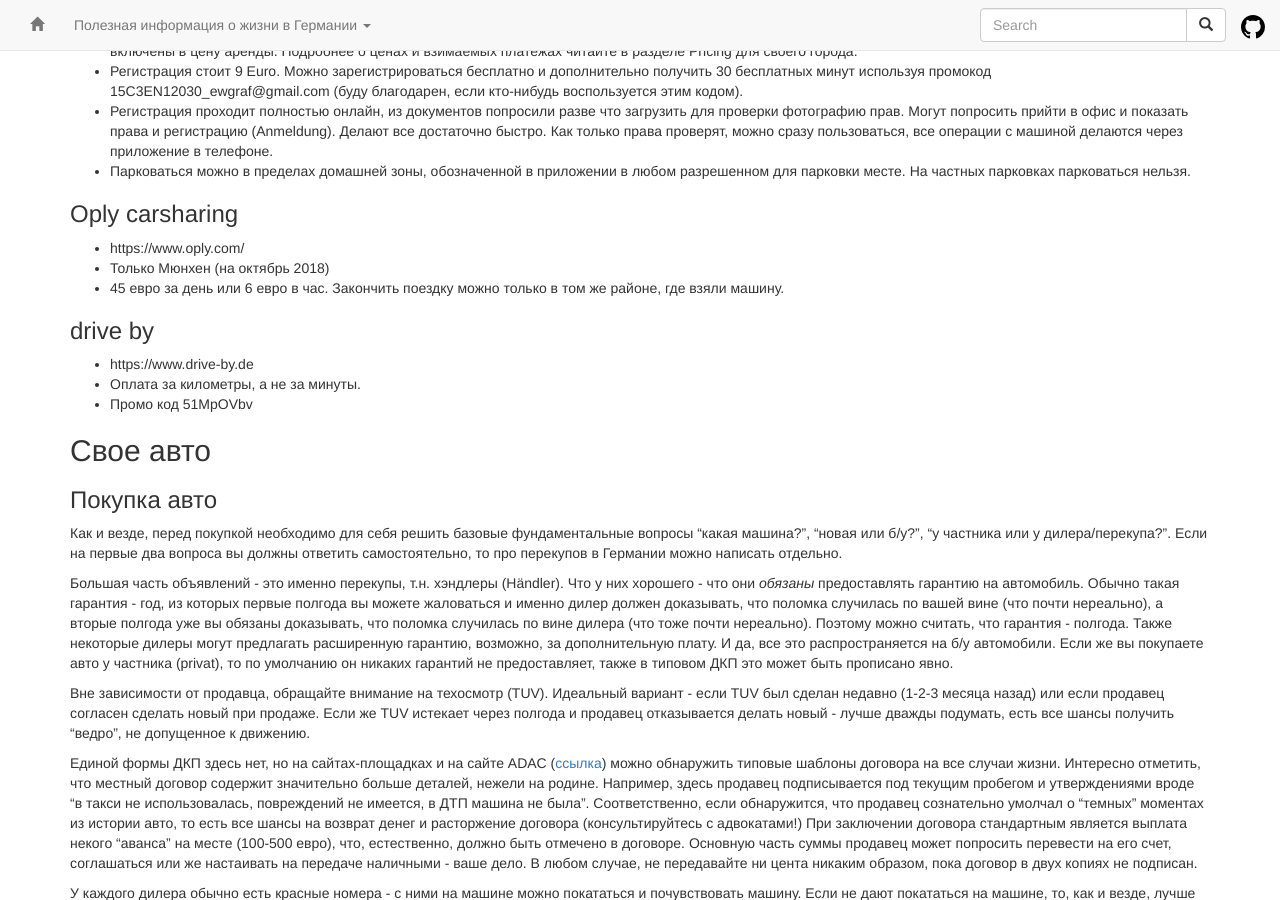
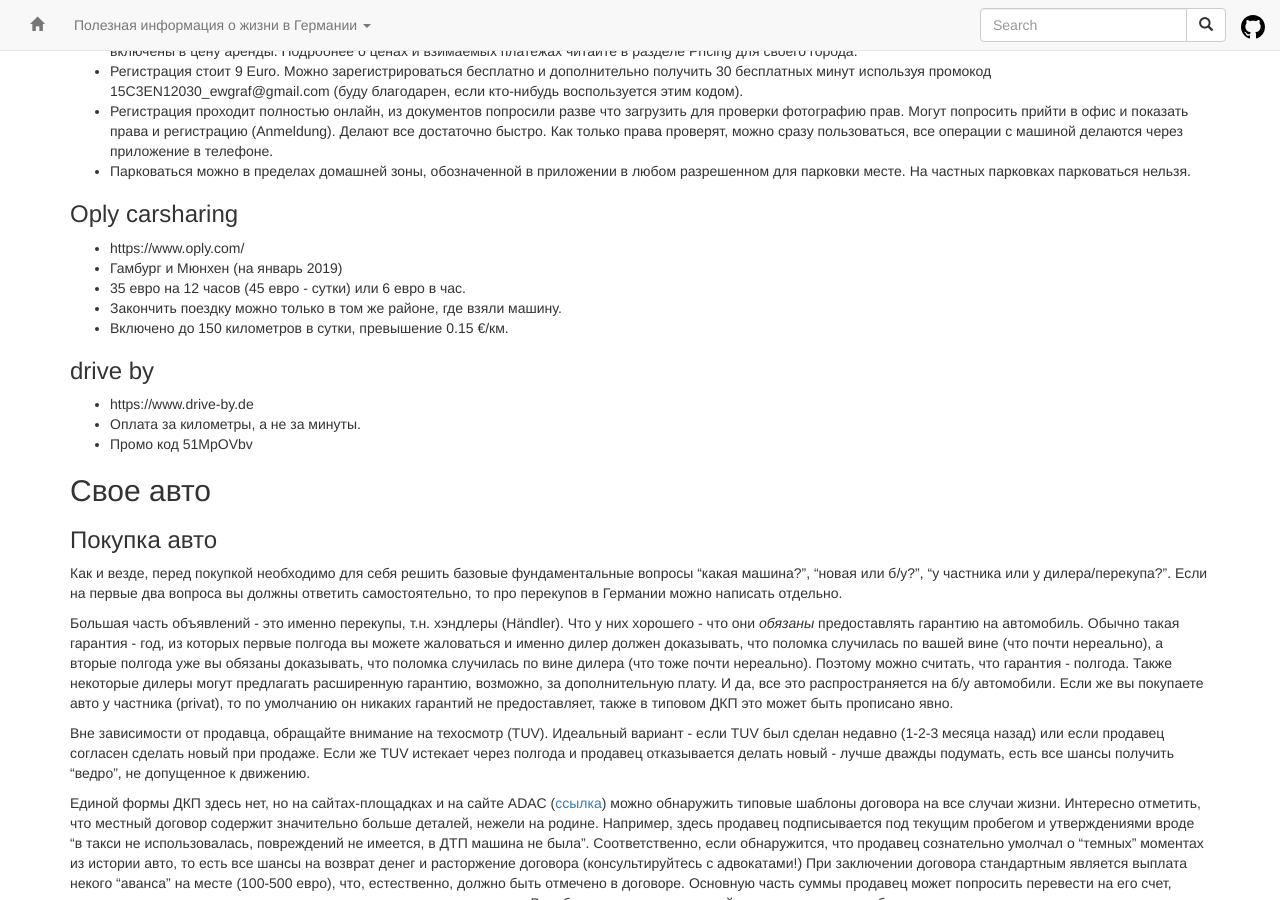
Before and after one commit to ru-de/faq, a Jekyll site: the page built from pages/Авто.md, in a window 1280 px wide and 900 px high, scrolled down 4273 px. Built offline with Jekyll 4.4.1, drawn with Linux system fonts in a browser that asks for light colours; nearby versions of some CDN libraries.

Commit message:
Travis #1023: sync github pages

```diff
--- a/pages/Авто.md
+++ b/pages/Авто.md
@@ -168,8 +168,10 @@ A: Скорее всего есть, для этого рекомендуетс
 
 ### Oply carsharing
 - https://www.oply.com/
-- Только Мюнхен (на октябрь 2018)
-- 45 евро за день или 6 евро в час. Закончить поездку можно только в том же районе, где взяли машину.
+- Гамбург и Мюнхен (на январь 2019)
+- 35 евро на 12 часов (45 евро - сутки) или 6 евро в час.
+- Закончить поездку можно только в том же районе, где взяли машину.
+- Включено до 150 километров в сутки, превышение 0.15 €/км.
 
 ### drive by
 - https://www.drive-by.de
```
Also changed, not shown: pages/Медицина.md (+1 -1 lines).
